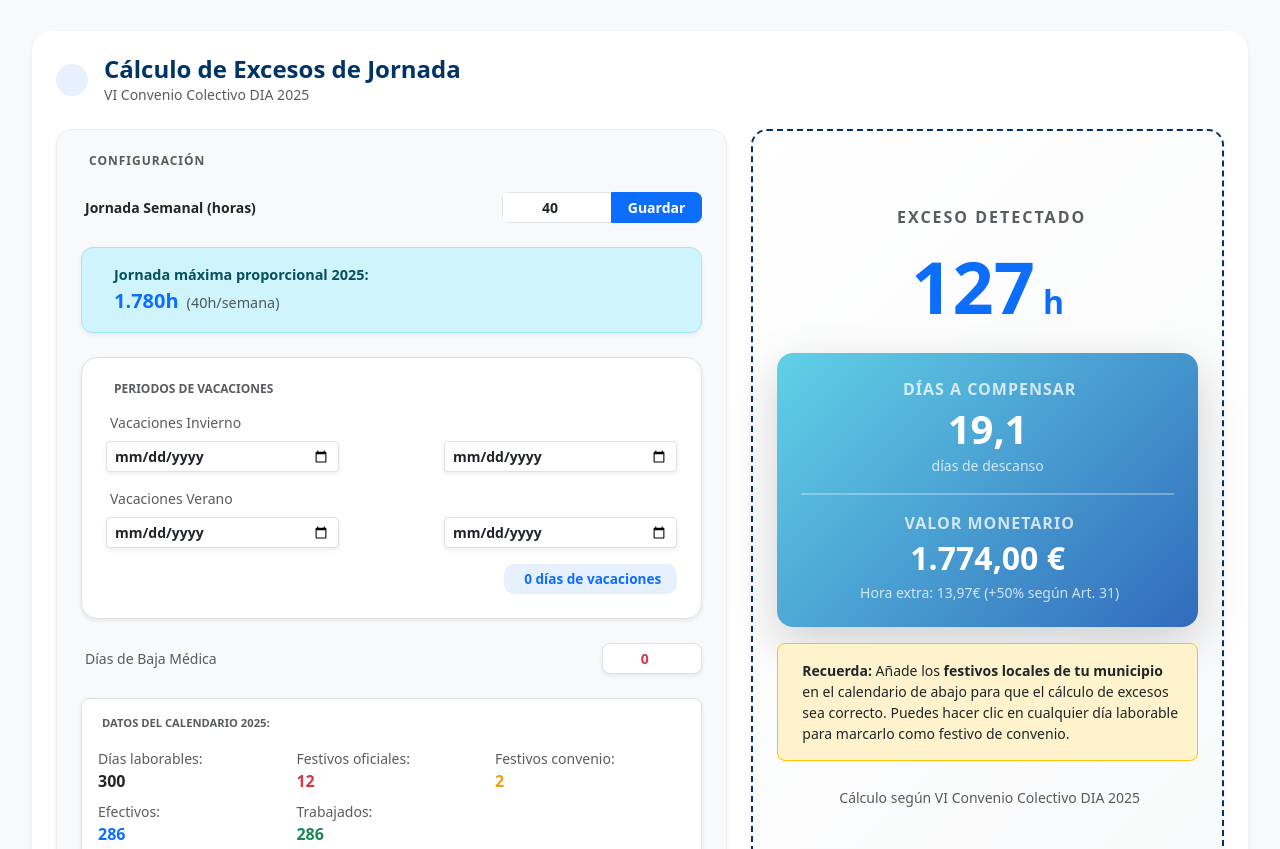
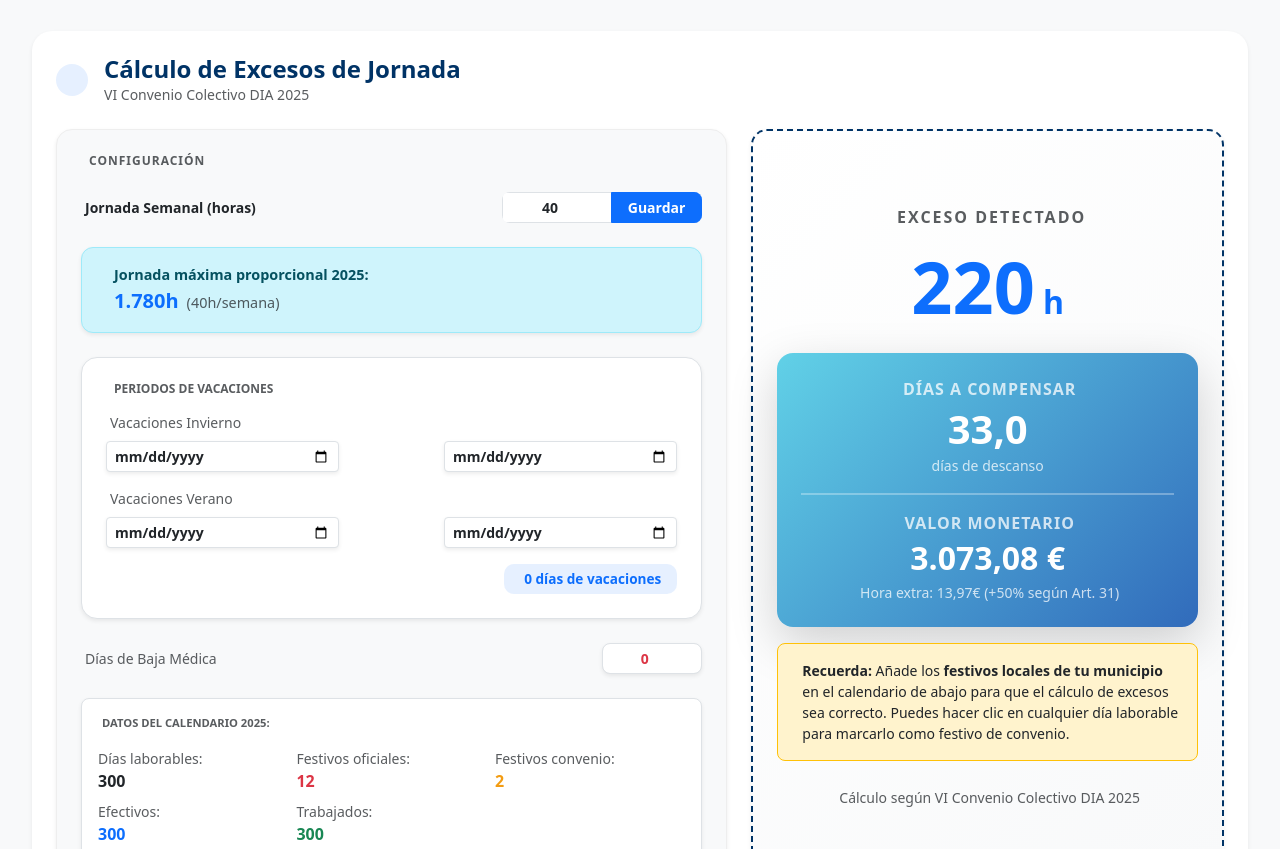
Before and after one commit to eki32/ConveX, an Angular app in the folder frontend/: page /excesos in a window 1280 px wide. Shown: the part 103-952 px from the top of the page. Built offline with nearby package versions, Linux system fonts and the light colour scheme.

Commit message:
arreglo totales

```diff
--- a/frontend/src/app/components/excesos/excesos.ts
+++ b/frontend/src/app/components/excesos/excesos.ts
@@ -162,19 +162,12 @@
     const horasDia = horasSemana / this.DIAS_SEMANA_LABORAL;
     console.log('PASO 3 - Horas por día:', horasDia.toFixed(2) + 'h');
 
-    // PASO 4: Días laborables efectivos (laborables - festivos)
-    this.diasLaborablesEfectivos = this.diasLaborables - this.festivosOficiales - this.festivosConvenio;
-
-    // Si no tenemos datos del calendario, usar estimación
-    if (this.diasLaborables === 0) {
-      // Estimación: 306 días L-S en el año menos festivos promedio
-      const festivosTotales = this.festivosOficiales + this.festivosConvenio;
-      this.diasLaborablesEfectivos = 306 - (festivosTotales || 14);
-      console.log('PASO 4 - Usando estimación de días laborables');
-    }
+    // PASO 4: Días laborables efectivos
+// El calendario ya envía los días laborables NETOS (sin festivos)
+    this.diasLaborablesEfectivos = this.diasLaborables;
 
       console.log('PASO 4 - Días laborables efectivos:', {
-      laborables: this.diasLaborables,
+        laborablesNetos: this.diasLaborables,
         festivosOficiales: this.festivosOficiales,
         festivosConvenio: this.festivosConvenio,
         efectivos: this.diasLaborablesEfectivos
@@ -183,6 +176,7 @@
         // PASO 5: Días trabajados (laborables - vacaciones - bajas)
       const diasAusencia = (this.diasVacaciones || 0) + (this.diasBaja || 0);
       this.diasTrabajados = this.diasLaborablesEfectivos - diasAusencia;
+
       console.log('PASO 5 - Días trabajados:', {
         laborablesEfectivos: this.diasLaborablesEfectivos,
         vacaciones: this.diasVacaciones,
```
Lines whose indentation alone changed are shown as unchanged.
